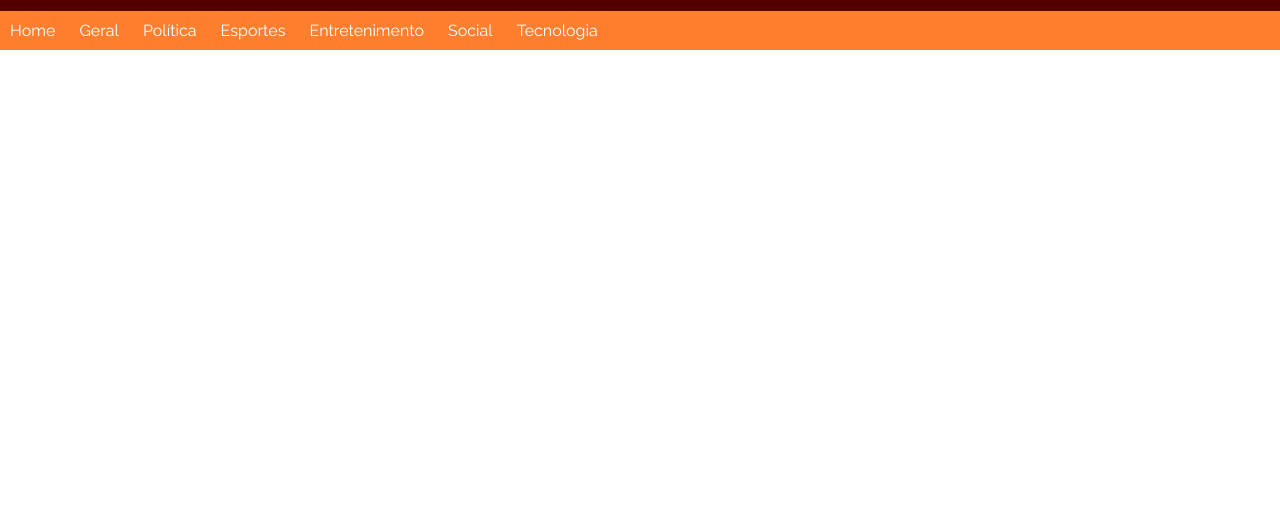
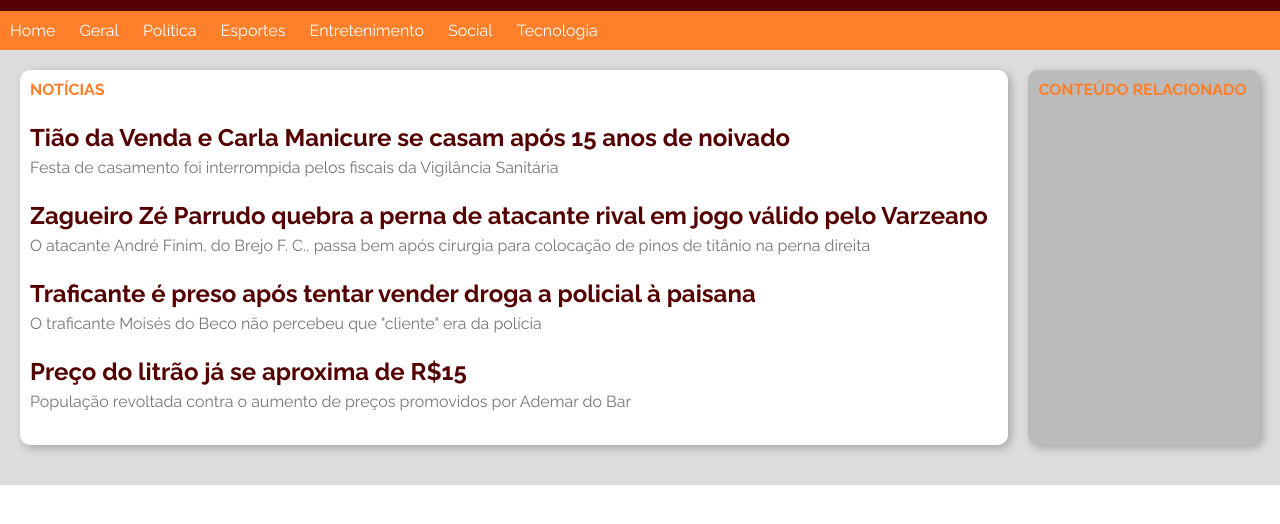
Before and after one commit to valeriabarci/dw1-2021-1, a plain HTML site: page portal/index.html in a window 1280 px wide. Shown: the part 76-600 px from the top of the page. Drawn offline with Linux system fonts and the light colour scheme.

Commit message:
(08/05) Section e articles

```diff
--- a/portal/index.html
+++ b/portal/index.html
@@ -23,12 +23,34 @@
        </ul>
     </nav>
     <div id="content"> <!-- Área de conteúdo -->
-        <article> <!-- Artigo principal-->
+        <section id="principal"> <!-- <section -> agrupador de conteúdos semelhantes-->
+            <!--Dentro de uma section, segundo as especificações, espera-se ter um título-->
+            <h1>Notícias</h1>
 
-        </article>
-        <aside> <!--Assunto secundário-->
+            <article> <!-- Representa um artigo ou notícia-->
+                <h1><a href="#">Tião da Venda e Carla Manicure se casam após 15 anos de noivado</a></h1>
+                <p>Festa de casamento foi interrompida pelos fiscais da Vigilância Sanitária</p>
+            </article>
 
-        </aside>
+            <article> <!-- Representa um artigo ou notícia-->
+                <h1><a href="#">Zagueiro Zé Parrudo quebra a perna de atacante rival em jogo válido pelo Varzeano</a></h1>
+                <p>O atacante André Finim, do Brejo F. C., passa bem após cirurgia para colocação de pinos de titânio na perna direita</p>
+            </article>
+
+            <article> <!-- Representa um artigo ou notícia-->
+                <h1><a href="#">Traficante é preso após tentar vender droga a policial à paisana</a></h1>
+                <p>O traficante Moisés do Beco não percebeu que "cliente" era da polícia</p>
+            </article>
+
+            <article> <!-- Representa um artigo ou notícia-->
+                <h1><a href="#">Preço do litrão já se aproxima de R$15</a></h1>
+                <p>População revoltada contra o aumento de preços promovidos por Ademar do Bar</p>
+            </article>
+        </section>
+        <section id="secundario">
+            <h1>Conteúdo relacionado</h1>
+
+        </section>
     </div>
     <footer> <!--Rodapé-->
 
--- a/portal/style.css
+++ b/portal/style.css
@@ -1,5 +1,16 @@
 /* @impor, quando existem, devem ser o primeiro item de um arquivo CSS */
 @import url('https://fonts.googleapis.com/css2?family=Raleway:ital,wght@0,400;0,700;1,400;1,700&display=swap');
+
+/* Definição de variáveis */
+:root{
+    --cor-primaria: #550000;
+    --cor-secundaria: #FF7F2A;
+    --cor-fundo-clara: #DDDDDD;
+    --cor-fundo-escura: #BBBBBB;
+    --cor-texto-claro: #FFFFFF;
+    --cor-texto-escura: #777777;
+}
+
 /* CSS reset */
 *{ /* Todos os elementos */
     padding: 0;
@@ -15,9 +26,26 @@
 
     /*Familia de fontes da web (webfonts) */
     font-family: Raleway, 'Calibri', 'Arial', sans;
+    font-size: 16px;
+
 }
+html{ /* Tamanho de fonte padrão do documento */
+    font-size: 16px;
+}
+
+/* Configuração de todos os links do site */
+a{
+    color: var(--cor-primaria);
+    text-decoration: none; /* Sem sublinhado */
+}
+
+a:hover{ /* Mouse passando em cima do link */
+    color: var(--cor-secundaria);
+    text-decoration: underline; /* Volta o sublinhado */
+}
+
 header{
-    background-color: #550000;
+    background-color: var(--cor-primaria);
     padding: 10px 20px;
 }
 nav ul li{
@@ -25,6 +53,51 @@ nav ul li{
     margin: 10px;
 }
 nav{
-    background-color: #FF7F2E; /* Cor do fundo */
-    color: #FFFFFF; /* Cor de texto */
+    background-color: var(--cor-secundaria); /* Cor do fundo */
+    color: var(--cor-texto-claro); /* Cor de texto */
 }
+#content{
+    background-color: var(--cor-fundo-clara);
+    padding: 20px;
+    /* Este elemento e seus filhos usarão flexbox */
+    display: flex;
+    flex-direction: row; /* Os filhos ficarão em linha */
+}
+section{
+    background-color: var(--cor-texto-claro);
+    padding: 10px;
+    margin-bottom: 20px;
+    /* Bordas arredondadas */
+    border-radius: 10px;
+    /* Sombra (drop-down shadow) */
+    box-shadow: 3px 3px 10px rgba(0, 0, 0, 0.25);
+    flex-grow: 1; /* 1 unidade de largura (padrão) */
+}
+
+#principal{
+    flex-grow: 3; /* 3 unidades de largura */
+}
+
+#secundario{
+    margin-left: 20px;
+    background-color: var(--cor-fundo-escura);
+}
+section article{ /* article que estão de dentro de uma section */
+    margin: 24px 0; /* 8px top/bottom, 0 left/right */
+}
+section > h1{ /* Aprenas os h1 que são filhos diretos de section */
+    /* Deixar o texto em maiúsculas */
+    text-transform: uppercase;
+    color: var(--cor-secundaria);
+}
+
+article h1{ /* Só os h1 que são filhos diretos de article */
+    font-size: 1.5rem; /* 1.5x o tamanho da fonte do elemento raiz (html) */
+    margin-bottom: 6px;
+}
+article > h1 > a{
+    font-size: 1.5rem; /* 1.5x o tamanho da fonte do elemento raiz(html) */
+}
+article > p{
+    color: var(--cor-texto-escura);
+}
```
